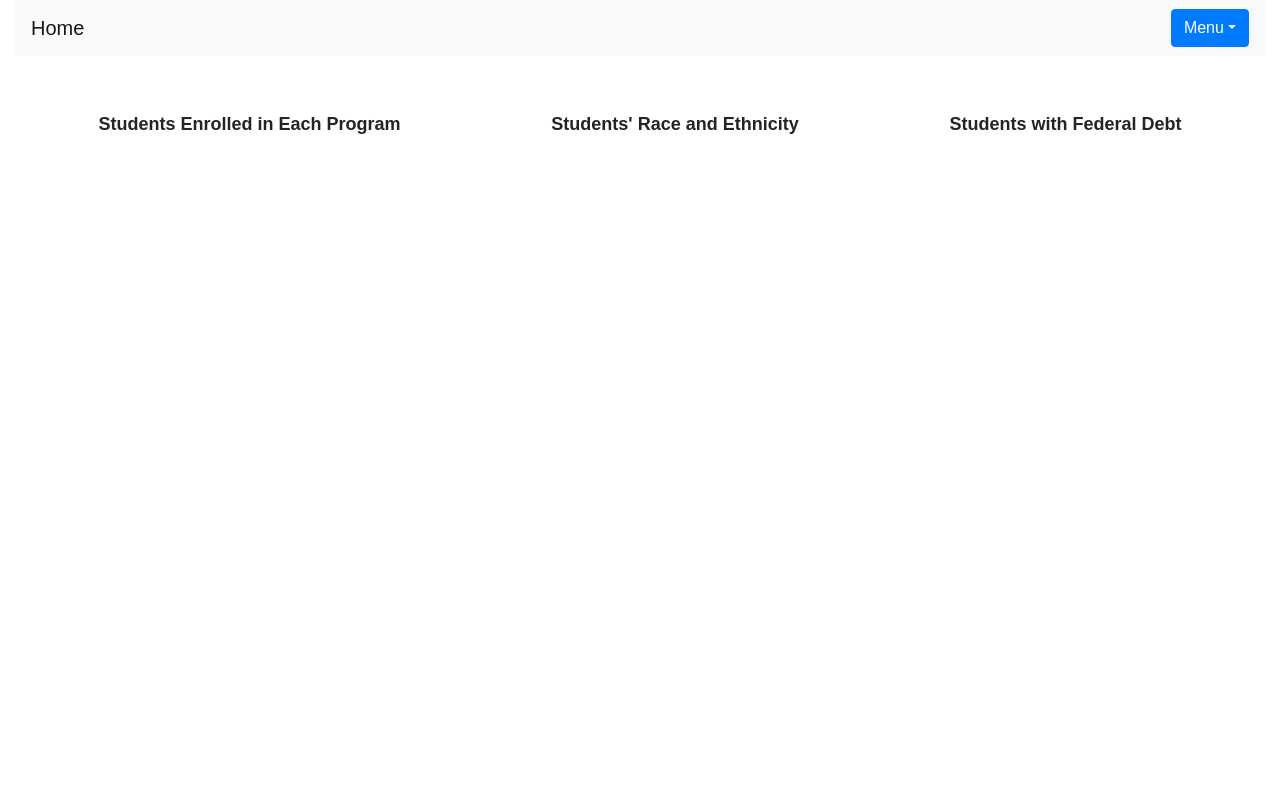
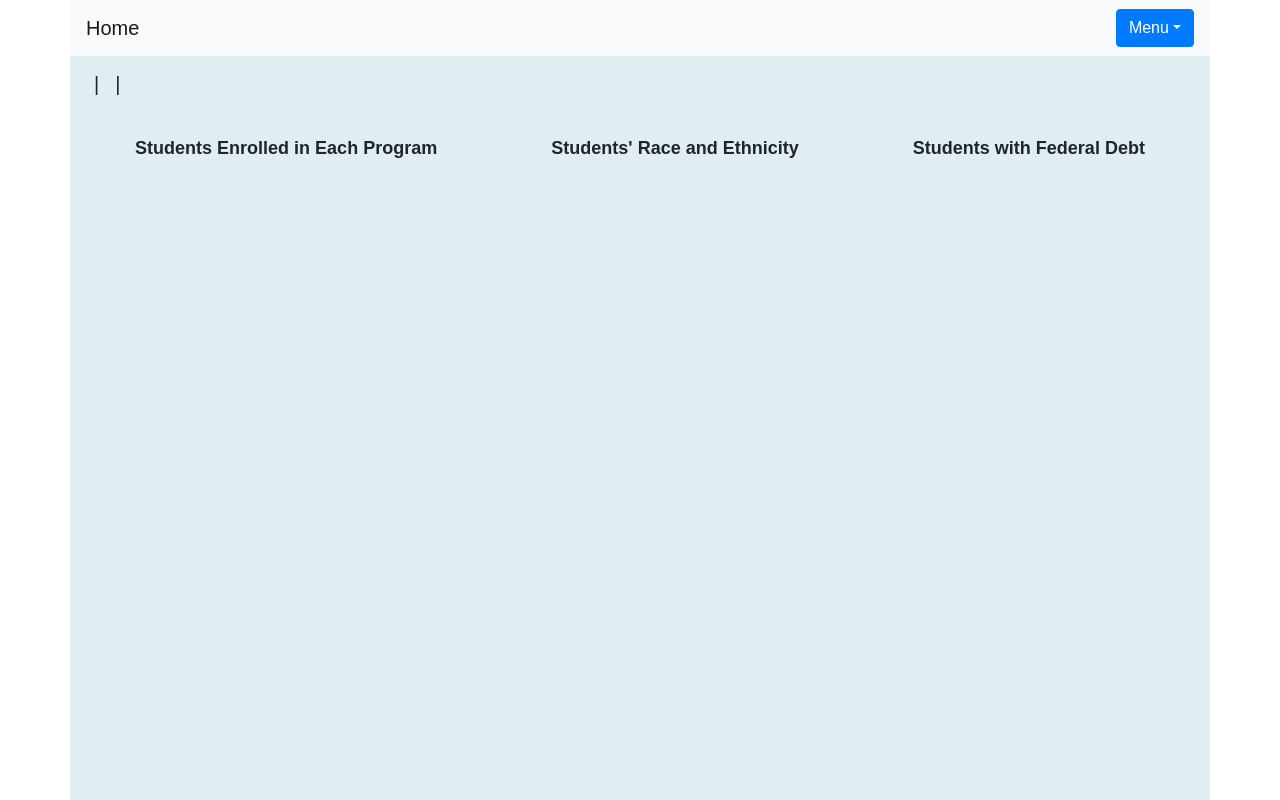
Before and after one commit to eackerman626/EA, a React app: page / in a window 1280 px wide. Built offline with nearby package versions, Linux system fonts and the light colour scheme; no server answers.

Commit message:
made the background pretty and fixed hover bubble positioning

```diff
--- a/client/components/Header.js
+++ b/client/components/Header.js
@@ -17,24 +17,20 @@ class Header extends Component {
 		return (
 			<>
 				<Row>
-					<Col className="text-center" id="school_title">
-						<h2>
+					<Col className="text-left ml-3">
+						<h1 id="school_title">
 							{data.schoolName} {data.schoolAlias ? '(' + data.schoolAlias + ')' : null}
-						</h2>
+						</h1>
 					</Col>
 				</Row>
 				<Row>
-					<Col className="text-center">
-						<h5>{data.schoolCity ? data.schoolCity + ', ' + data.schoolState + ' ' + data.schoolZip : null}</h5>
-					</Col>
-				</Row>
-				<Row>
-					<Col className="text-center">
-						<a href={'http://' + data.schoolSite}>{data.schoolSite}</a>
-					</Col>
-				</Row>
-				<Row>
-					<Col className="text-center">
+					<Col className="text-left ml-3 school_info">
+						<h5>{data.schoolCity ? data.schoolCity + ', ' + data.schoolState + ' ' + data.schoolZip.slice(0, 5) : null}</h5>
+						<h5 className="separator"> | </h5>
+						<h5>
+							<a href={'http://' + data.schoolSite}>{data.schoolSite}</a>
+						</h5>
+						<h5 className="separator"> | </h5>
 						<h5>{data.schoolTotal ? 'Total students: ' + data.schoolTotal.toLocaleString() : null}</h5>
 					</Col>
 				</Row>
--- a/client/components/Navbar.js
+++ b/client/components/Navbar.js
@@ -32,7 +32,7 @@ class MyNavbar extends Component {
 	render() {
 		const data = this.props.data;
 		return (
-			<Navbar expand="lg" variant="light" bg="light" className="justify-content-between">
+			<Navbar fluid variant="light" bg="light" className="justify-content-between">
 				<Navbar.Brand href="/">Home</Navbar.Brand>
 				<Dropdown>
 					<Dropdown.Toggle>Menu</Dropdown.Toggle>
--- a/client/components/School.js
+++ b/client/components/School.js
@@ -45,10 +45,10 @@ class School extends Component {
 
 	render() {
 		return (
-			<Container fluid>
+			<Container fluid="lg" className="background_color" id="container">
 				<Navbar data={this.state.data} />
 				<Header data={this.state.data} />
-				<Row className="justify-content-around m-2">
+				<Row className="justify-content-around m-2 background_color">
 					<div className="pie_container m-1">
 						<div className="pie_title">Students Enrolled in Each Program</div>
 						{this.state.data.schoolPrograms ? <DonutChart pieClass="pie1" data={this.state.data.schoolPrograms} /> : null}
--- a/client/index.css
+++ b/client/index.css
@@ -16,5 +16,33 @@
 }
 
 #school_title {
-	font-family: Cambria, Cochin, Georgia, Times, 'Times New Roman', serif;
+	font-family: serif;
+	margin-top: 1rem;
 }
+
+.school_info {
+	display: flex;
+	flex-direction: row;
+	flex-wrap: wrap;
+}
+
+.separator {
+	margin-left: 0.5rem;
+	margin-right: 0.5rem;
+}
+
+.background_color {
+	background-color: rgb(224, 237, 241);
+}
+
+html,
+body,
+#app,
+#app > div,
+.page_container {
+	height: 100%;
+}
+
+#container {
+	padding: 0%;
+}
--- a/public/index.html
+++ b/public/index.html
@@ -2,7 +2,7 @@
 <html>
 	<head>
 		<meta charset="UTF-8" />
-		<title>Yeet Name!</title>
+		<title>EA App</title>
 		<script src="/public/bundle.js" defer></script>
 		<meta name="viewport" content="width=device-width, initial-scale=1" />
 		<link
```
Also changed, not shown: public/favicon.ico (added).
